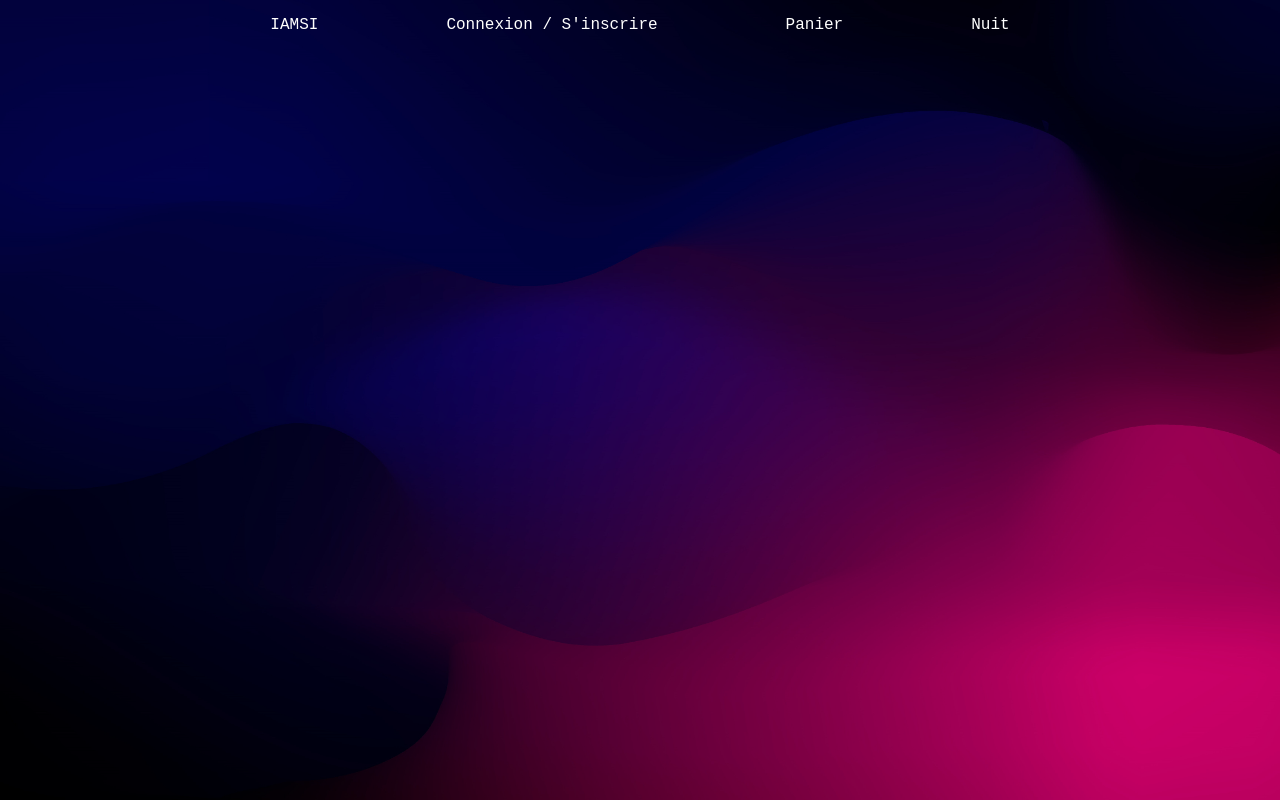
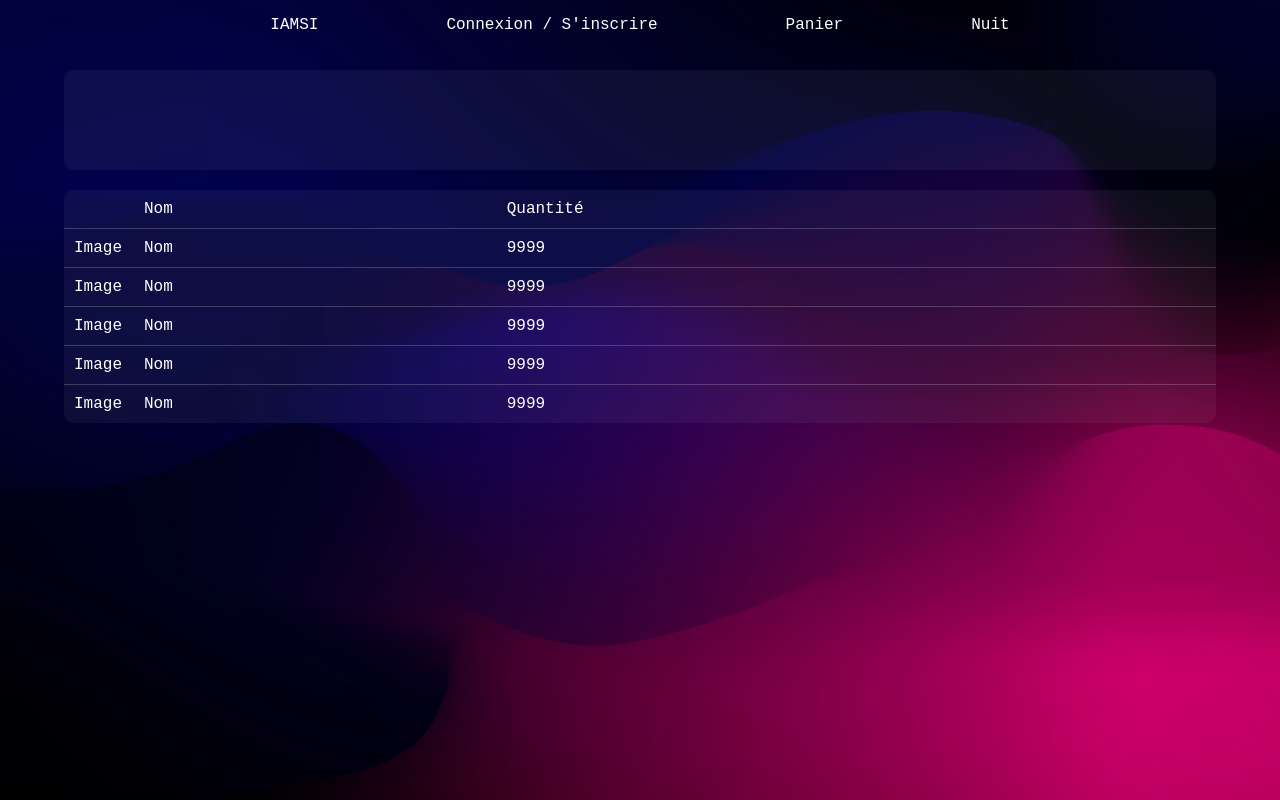
Before and after one commit to MikaChueWaye/IAMSI, a Symfony app: template templates/user/inventory.html.twig in a window 1280 px wide. Run offline with Twig, Linux system fonts and the light colour scheme; the template is opened without the code that fills it, so the values that code supplies are empty; some libraries are stand-ins or nearby versions.

Commit message:
add inventory css and minor css adjustments in the other pages

```diff
--- a/public/css/base.css
+++ b/public/css/base.css
@@ -48,11 +48,30 @@ nav {
 }
 
 nav * {
-    margin: 0 5vw 0 5vw;
+    padding: 0 5vw 0 5vw;
+    height: 100%;
+    display: flex;
+    justify-content: center;
+    align-items: center;
+    border-radius: 0!important;
+}
+
+nav *:first-child {
+    border-bottom-left-radius: 10px!important;
+    border-top-left-radius: 10px!important;
+}
+
+nav *:last-child {
+    border-bottom-right-radius: 10px!important;
+    border-top-right-radius: 10px!important;
+}
+
+nav *:hover {
+
 }
 
 #disconnection-button {
-    margin: 1px 0 0 0;
+    padding: 0;
     background: none;
     border: none;
     font-size: medium;
--- /dev/null
+++ b/public/css/inventory.css
@@ -0,0 +1,37 @@
+.user-info {
+    height: 100px;
+    width: 90vw;
+    margin: 20px 5vw 20px 5vw;
+    background-color: var(--shop-background-color);
+    border-radius: 10px;
+}
+
+table {
+    width: 90vw;
+    margin: 0 5vw 0 5vw;
+    background-color: var(--shop-background-color)!important;
+    border-collapse: collapse;
+    border-radius: 10px;
+}
+
+tr {
+    border: 1px solid rgba(255, 255, 255, 0.2);
+    border-left: none;
+    border-right: none;
+}
+
+tr:first-child {
+    border-top: none;
+}
+
+tr:last-child {
+    border-bottom: none;
+}
+
+td {
+    padding: 10px;
+}
+
+.inventory-item-image {
+    width: 50px;
+}
--- a/src/EventSubscriber/AuthenticationSubscriber.php
+++ b/src/EventSubscriber/AuthenticationSubscriber.php
@@ -11,7 +11,7 @@ use Symfony\Component\Security\Http\Event\LogoutEvent;
 class AuthenticationSubscriber
 {
     public function __construct(
-        private RequestStack $requestStack,
+        private readonly RequestStack $requestStack,
     ){}
 
     #[AsEventListener]
--- a/templates/base.html.twig
+++ b/templates/base.html.twig
@@ -5,6 +5,7 @@
         <title>{% block title %}{% endblock %}</title>
         <link rel="stylesheet" type="text/css" href="{{ asset("css/base.css") }}">
         {% block css %}{% endblock %}
+        <script defer type="text/javascript" src="{{ asset("js/shop.js") }}"></script>
         {% block javascript %}{% endblock %}
     </head>
     <body>
@@ -12,19 +13,19 @@
         <header>
             <div id="header-blur"></div>
             <nav>
-                <a href="{{ path("shop") }}">IAMSI</a>
+                <a class="card" href="{{ path("shop") }}">IAMSI</a>
                 {% if not is_granted('ROLE_USER') %}
-                    <a href="{{ path("connection") }}">Connexion / S'inscrire</a>
+                    <a class="card" href="{{ path("connection") }}">Connexion / S'inscrire</a>
                 {% endif %}
-                <a href="{{ path("shoppingCart") }}">Panier</a>
+                <a class="card" href="{{ path("shoppingCart") }}">Panier</a>
                 {% if is_granted('ROLE_USER') %}
-                    <a href="{{ path("user") }}">Profil</a>
-                    <a href="{{ path("userInventory") }}">Inventaire</a>
-                    <form method="post" action="{{ path("deconnection") }}">
+                    <a class="card" href="{{ path("user") }}">Profil</a>
+                    <a class="card" href="{{ path("userInventory") }}">Inventaire</a>
+                    <form class="card" method="post" action="{{ path("deconnection") }}">
                         <button id="disconnection-button">Déconnexion</button>
                     </form>
                 {% endif %}
-                <a href="#">Nuit</a>
+                <a class="card" href="#">Nuit</a>
             </nav>
         </header>
 
--- a/templates/shop/shop.html.twig
+++ b/templates/shop/shop.html.twig
@@ -1,9 +1,6 @@
 {% extends "base.html.twig" %}
 {% block title %}Shop{% endblock %}
 {% block css %}<link rel="stylesheet" type="text/css" href="{{ asset("css/shop.css") }}">{% endblock %}
-{% block javascript %}
-<script defer type="text/javascript" src="{{ asset("js/shop.js") }}"></script>
-{% endblock %}
 {% block main %}
     <div id="featured">
         <div id="featured-section" class="card">
--- a/templates/user/connection.html.twig
+++ b/templates/user/connection.html.twig
@@ -1,9 +1,6 @@
 {% extends "base.html.twig" %}
 {% block title %}Connection{% endblock %}
-{% block css %}<link rel="stylesheet" type="text/css" href="{{ asset("css/connection.css") }}">{% endblock %}
-{% block javascript %}
-<script defer type="text/javascript" src="{{ asset("js/shop.js") }}"></script>
-{% endblock %}
+{% block css %}<link rel="stylesheet" type="text/css" href="{{ asset("css/connectionAndRegistration.css") }}">{% endblock %}
 {% block main %}
     <main>
         <form action="{{ path('connection') }}" method="post">
--- a/templates/user/inventory.html.twig
+++ b/templates/user/inventory.html.twig
@@ -1,2 +1,42 @@
 {% extends "base.html.twig" %}
 {% block title %}Inventory{% endblock %}
+{% block css %}<link rel="stylesheet" type="text/css" href="{{ asset("css/inventory.css") }}">{% endblock %}
+{% block main %}
+<main>
+    <div class="user-info card">
+
+    </div>
+    <table>
+        <tr>
+            <td class="inventory-item-image"></td>
+            <td class="inventory-item-name">Nom</td>
+            <td class="inventory-item-qtty">Quantité</td>
+        </tr>
+        <tr>
+            <td class="inventory-item-image">Image</td>
+            <td class="inventory-item-name">Nom</td>
+            <td class="inventory-item-qtty">9999</td>
+        </tr>
+        <tr>
+            <td class="inventory-item-image">Image</td>
+            <td class="inventory-item-name">Nom</td>
+            <td class="inventory-item-qtty">9999</td>
+        </tr>
+        <tr>
+            <td class="inventory-item-image">Image</td>
+            <td class="inventory-item-name">Nom</td>
+            <td class="inventory-item-qtty">9999</td>
+        </tr>
+        <tr>
+            <td class="inventory-item-image">Image</td>
+            <td class="inventory-item-name">Nom</td>
+            <td class="inventory-item-qtty">9999</td>
+        </tr>
+        <tr>
+            <td class="inventory-item-image">Image</td>
+            <td class="inventory-item-name">Nom</td>
+            <td class="inventory-item-qtty">9999</td>
+        </tr>
+    </table>
+</main>
+{% endblock %}
--- a/templates/user/registration.html.twig
+++ b/templates/user/registration.html.twig
@@ -1,9 +1,6 @@
 {% extends "base.html.twig" %}
 {% block title %}Registration{% endblock %}
-{% block css %}<link rel="stylesheet" type="text/css" href="{{ asset("css/connection.css") }}">{% endblock %}
-{% block javascript %}
-<script defer type="text/javascript" src="{{ asset("js/shop.js") }}"></script>
-{% endblock %}
+{% block css %}<link rel="stylesheet" type="text/css" href="{{ asset("css/connectionAndRegistration.css") }}">{% endblock %}
 {% block main %}
     <main>
         {{ form_start(form) }}
```
Also changed, not shown: public/css/connectionAndRegistration.css (renamed from public/css/connection.css), var/data.db.
